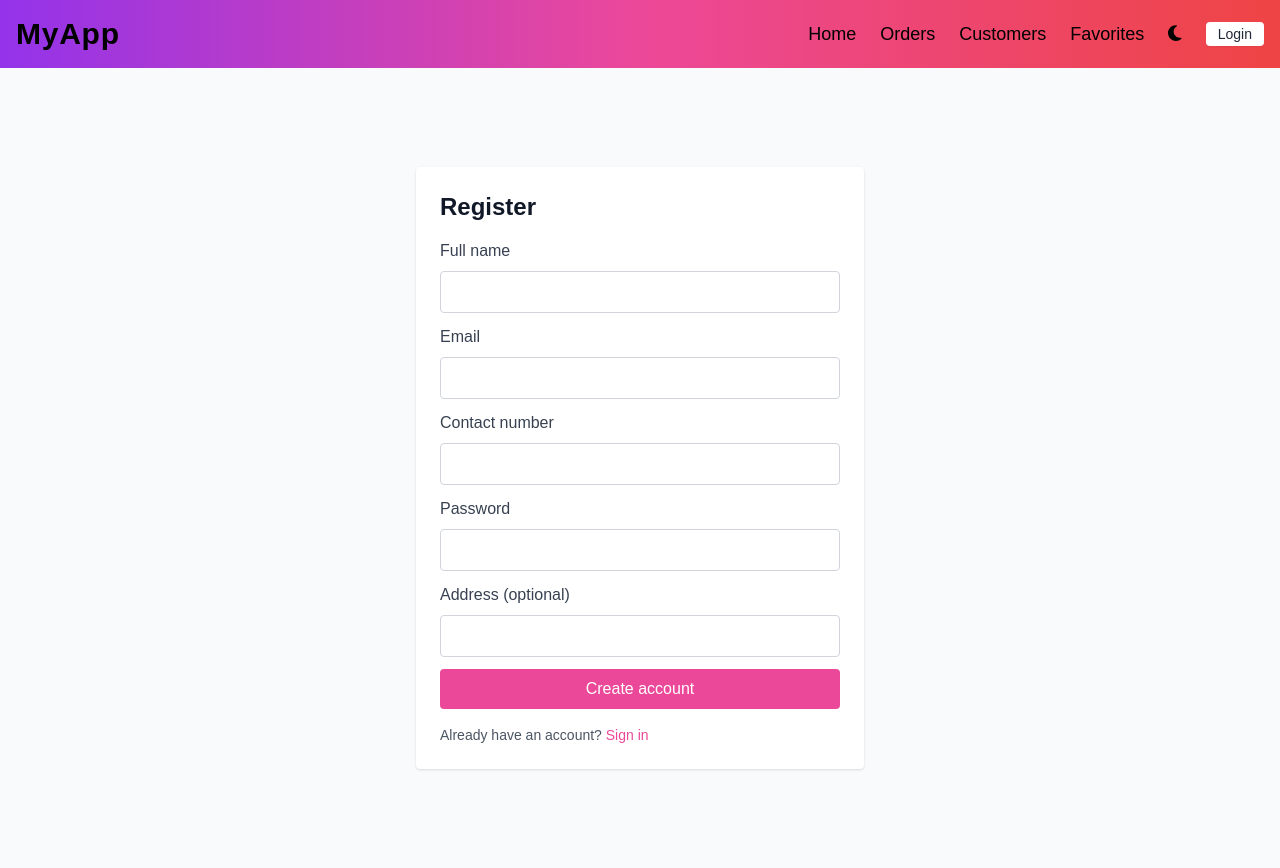
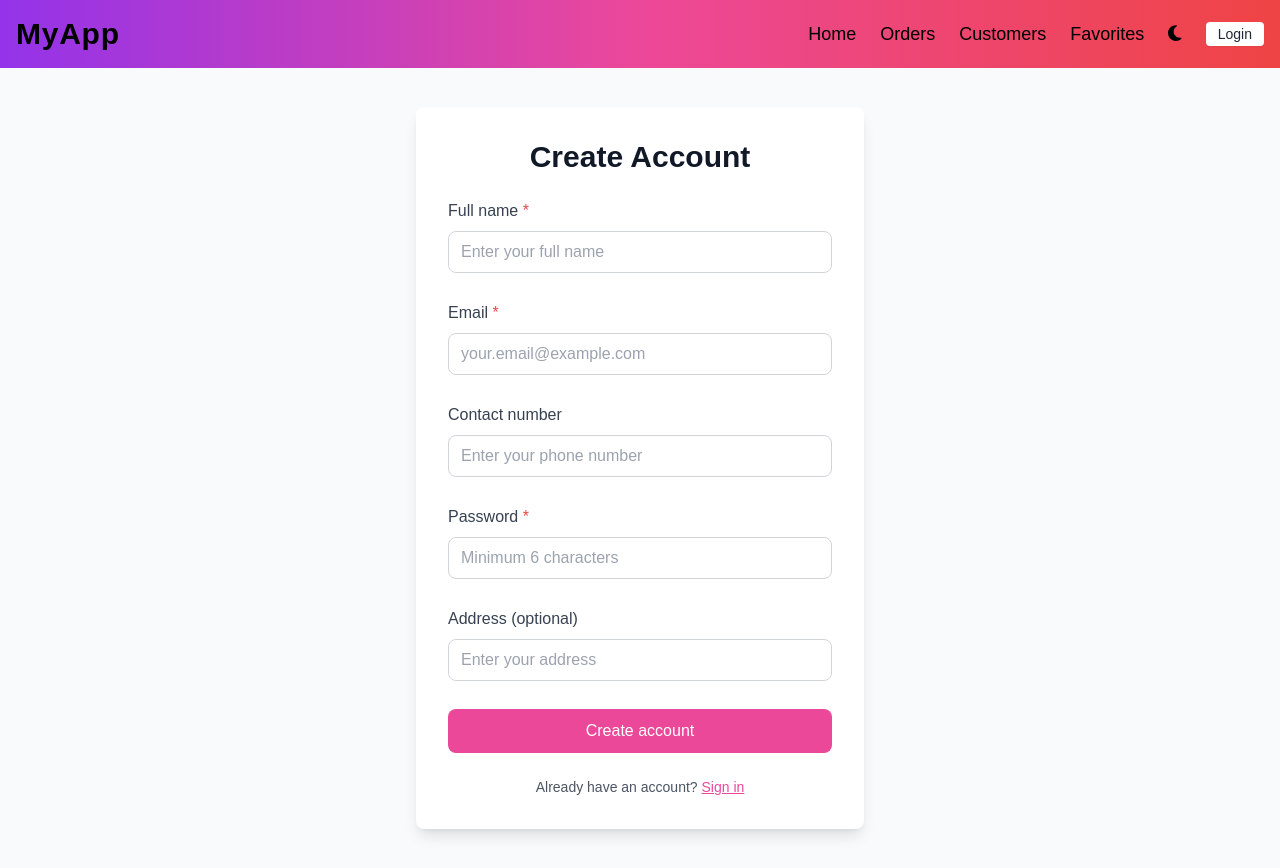
Before and after one commit to quangnhat09z/Restaurant-Management-System, a React (Vite) app in the folder Frontend/: page /register in a window 1280 px wide. Built offline with nearby package versions, Linux system fonts and the light colour scheme; no server answers.

Commit message:
Update Register.jsx

```diff
--- a/Frontend/src/views/pages/Register.jsx
+++ b/Frontend/src/views/pages/Register.jsx
@@ -1,88 +1,244 @@
 import React, { useState } from 'react';
 import { useNavigate, Link } from 'react-router-dom';
 import { useAuth } from '../../context/AuthContext';
-// 💡 THÊM: Import hook Dark Mode
 import { useDarkMode } from '../../context/DarkModeContext';
 
 export default function Register() {
-  // 1. Lấy trạng thái Dark Mode
   const { darkMode } = useDarkMode();
-
-  const [customerName, setCustomerName] = useState('');
-  const [Email, setEmail] = useState('');
-  const [ContactNumber, setContactNumber] = useState('');
-  const [Password, setPassword] = useState('');
-  const [Address, setAddress] = useState('');
-  const [error, setError] = useState(null);
   const { register } = useAuth();
   const navigate = useNavigate();
 
-  const submit = (e) => {
-    e.preventDefault();
-    if (!customerName.trim() || !Email.trim() || !Password) return setError('Please fill required fields');
-    setError(null);
-    register({ customerName: customerName.trim(), Email: Email.trim(), ContactNumber, Password, Address })
-      .then(() => navigate('/'))
-      .catch(err => setError(err.message || 'Register failed'));
+  // State quản lý form
+  const [formData, setFormData] = useState({
+    customerName: '',
+    Email: '',
+    ContactNumber: '',
+    Password: '',
+    Address: ''
+  });
+
+  const [error, setError] = useState(null);
+  const [loading, setLoading] = useState(false);
+
+  // Xử lý thay đổi input
+  const handleChange = (e) => {
+    const { name, value } = e.target;
+    setFormData(prev => ({
+      ...prev,
+      [name]: value
+    }));
   };
 
-  // 2. Định nghĩa các lớp CSS có điều kiện
+  // Validate form
+  const validateForm = () => {
+    if (!formData.customerName.trim()) {
+      setError('Full name is required');
+      return false;
+    }
+    if (!formData.Email.trim()) {
+      setError('Email is required');
+      return false;
+    }
+    // Validate email format
+    const emailRegex = /^[^\s@]+@[^\s@]+\.[^\s@]+$/;
+    if (!emailRegex.test(formData.Email)) {
+      setError('Please enter a valid email address');
+      return false;
+    }
+    if (!formData.Password) {
+      setError('Password is required');
+      return false;
+    }
+    if (formData.Password.length < 6) {
+      setError('Password must be at least 6 characters');
+      return false;
+    }
+    return true;
+  };
 
-  // Nền trang tổng thể
+  // Submit form
+  const handleSubmit = async (e) => {
+    e.preventDefault();
+
+    if (!validateForm()) return;
+
+    setError(null);
+    setLoading(true);
+
+    try {
+      await register({
+        customerName: formData.customerName.trim(),
+        Email: formData.Email.trim(),
+        ContactNumber: formData.ContactNumber.trim(),
+        Password: formData.Password,
+        Address: formData.Address.trim()
+      });
+      navigate('/');
+    } catch (err) {
+      setError(err.message || 'Registration failed. Please try again.');
+    } finally {
+      setLoading(false);
+    }
+  };
+
+  // CSS classes với dark mode
   const pageBgClass = darkMode ? 'bg-gray-900' : 'bg-gray-50';
 
-  // Khung form (card)
   const formCardClass = darkMode
     ? 'bg-gray-800 text-white shadow-xl'
-    : 'bg-white text-gray-900 shadow';
+    : 'bg-white text-gray-900 shadow-lg';
 
-  // Tiêu đề form
   const titleClass = darkMode ? 'text-white' : 'text-gray-900';
 
-  // Input fields
-  const inputClass = `w-full p-2 border rounded mb-3 ${
+  const inputClass = `w-full px-3 py-2 border rounded-lg mb-3 transition duration-200 focus:outline-none focus:ring-2 ${
     darkMode
-      ? 'bg-gray-700 border-gray-600 placeholder-gray-400 text-white focus:ring-pink-500'
-      : 'bg-white border-gray-300 text-gray-900 focus:ring-pink-600'
+      ? 'bg-gray-700 border-gray-600 placeholder-gray-400 text-white focus:ring-pink-500 focus:border-transparent'
+      : 'bg-white border-gray-300 text-gray-900 focus:ring-pink-600 focus:border-pink-600'
   }`;
 
-  // Label text
-  const labelClass = `block mb-2 ${darkMode ? 'text-gray-300' : 'text-gray-700'}`;
+  const labelClass = `block mb-2 font-medium ${darkMode ? 'text-gray-300' : 'text-gray-700'}`;
 
-  // Error message
-  const errorClass = darkMode ? 'text-red-400 mb-2' : 'text-red-500 mb-2';
+  const errorClass = `p-3 mb-4 rounded-lg ${
+    darkMode
+      ? 'bg-red-900/30 text-red-400 border border-red-800'
+      : 'bg-red-50 text-red-600 border border-red-200'
+  }`;
 
-  // Văn bản "Already have an account?"
-  const linkTextClass = `mt-4 text-sm ${darkMode ? 'text-gray-400' : 'text-gray-600'}`;
+  const linkTextClass = `mt-6 text-sm text-center ${darkMode ? 'text-gray-400' : 'text-gray-600'}`;
 
-  // 3. Áp dụng các lớp CSS đã định nghĩa vào JSX
+  const buttonClass = `w-full py-2.5 rounded-lg font-medium transition duration-200 ${
+    loading
+      ? 'bg-gray-400 cursor-not-allowed'
+      : 'bg-pink-500 hover:bg-pink-600 active:bg-pink-700'
+  } text-white`;
+
   return (
-    <div className={`min-h-screen flex items-center justify-center ${pageBgClass}`}>
-      <div className={`w-full max-w-md rounded shadow p-6 ${formCardClass}`}>
-        <h2 className={`text-2xl font-bold mb-4 ${titleClass}`}>Register</h2>
-        <form onSubmit={submit}>
+    <div className={`min-h-screen flex items-center justify-center px-4 py-8 ${pageBgClass}`}>
+      <div className={`w-full max-w-md rounded-lg p-8 ${formCardClass}`}>
+        <h2 className={`text-3xl font-bold mb-6 text-center ${titleClass}`}>
+          Create Account
+        </h2>
 
-          <label className={labelClass}>Full name</label>
-          <input value={customerName} onChange={(e) => setCustomerName(e.target.value)} className={inputClass} />
+        <form onSubmit={handleSubmit} data-testid="register-form">
+          {/* Full Name */}
+          <div className="mb-4">
+            <label htmlFor="fullName" className={labelClass}>
+              Full name <span className="text-red-500">*</span>
+            </label>
+            <input
+              id="fullName"
+              name="customerName"
+              type="text"
+              value={formData.customerName}
+              onChange={handleChange}
+              className={inputClass}
+              placeholder="Enter your full name"
+              disabled={loading}
+              data-testid="fullName-input"
+            />
+          </div>
 
-          <label className={labelClass}>Email</label>
-          <input value={Email} onChange={(e) => setEmail(e.target.value)} className={inputClass} />
+          {/* Email */}
+          <div className="mb-4">
+            <label htmlFor="email" className={labelClass}>
+              Email <span className="text-red-500">*</span>
+            </label>
+            <input
+              id="email"
+              name="Email"
+              type="email"
+              value={formData.Email}
+              onChange={handleChange}
+              className={inputClass}
+              placeholder="your.email@example.com"
+              disabled={loading}
+              data-testid="email-input"
+            />
+          </div>
 
-          <label className={labelClass}>Contact number</label>
-          <input value={ContactNumber} onChange={(e) => setContactNumber(e.target.value)} className={inputClass} />
+          {/* Contact Number */}
+          <div className="mb-4">
+            <label htmlFor="contactNumber" className={labelClass}>
+              Contact number
+            </label>
+            <input
+              id="contactNumber"
+              name="ContactNumber"
+              type="tel"
+              value={formData.ContactNumber}
+              onChange={handleChange}
+              className={inputClass}
+              placeholder="Enter your phone number"
+              disabled={loading}
+              data-testid="contactNumber-input"
+            />
+          </div>
 
-          <label className={labelClass}>Password</label>
-          <input type="password" value={Password} onChange={(e) => setPassword(e.target.value)} className={inputClass} />
+          {/* Password */}
+          <div className="mb-4">
+            <label htmlFor="password" className={labelClass}>
+              Password <span className="text-red-500">*</span>
+            </label>
+            <input
+              id="password"
+              name="Password"
+              type="password"
+              value={formData.Password}
+              onChange={handleChange}
+              className={inputClass}
+              placeholder="Minimum 6 characters"
+              disabled={loading}
+              data-testid="password-input"
+            />
+          </div>
 
-          <label className={labelClass}>Address (optional)</label>
-          <input value={Address} onChange={(e) => setAddress(e.target.value)} className={inputClass} />
+          {/* Address */}
+          <div className="mb-4">
+            <label htmlFor="address" className={labelClass}>
+              Address (optional)
+            </label>
+            <input
+              id="address"
+              name="Address"
+              type="text"
+              value={formData.Address}
+              onChange={handleChange}
+              className={inputClass}
+              placeholder="Enter your address"
+              disabled={loading}
+              data-testid="address-input"
+            />
+          </div>
 
-          {error && <div className={errorClass}>{error}</div>}
+          {/* Error Message */}
+          {error && (
+            <div className={errorClass} data-testid="error-message" role="alert">
+              {error}
+            </div>
+          )}
 
-          <button type="submit" className="w-full bg-pink-500 hover:bg-pink-600 text-white p-2 rounded transition duration-150">Create account</button>
+          {/* Submit Button */}
+          <button
+            type="submit"
+            className={buttonClass}
+            disabled={loading}
+            data-testid="create-account-btn"
+          >
+            {loading ? 'Creating account...' : 'Create account'}
+          </button>
         </form>
 
-        <p className={linkTextClass}>Already have an account? <Link to="/login" className="text-pink-500 hover:text-pink-400 font-medium">Sign in</Link></p>
+        {/* Sign In Link */}
+        <p className={linkTextClass}>
+          Already have an account?{' '}
+          <Link
+            to="/login"
+            className="text-pink-500 hover:text-pink-400 font-medium underline"
+            data-testid="sign-in-link"
+          >
+            Sign in
+          </Link>
+        </p>
       </div>
     </div>
   );
```
